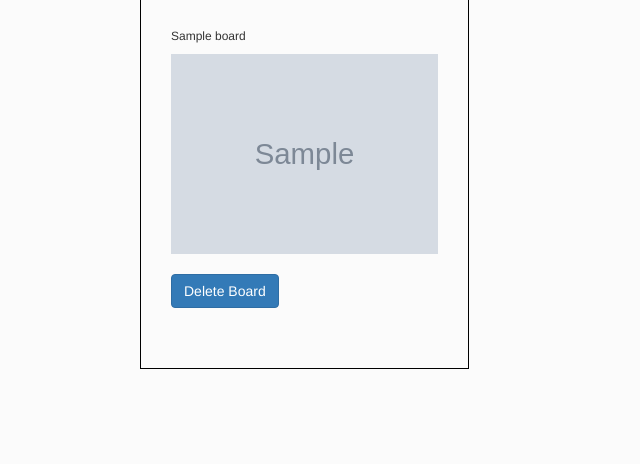
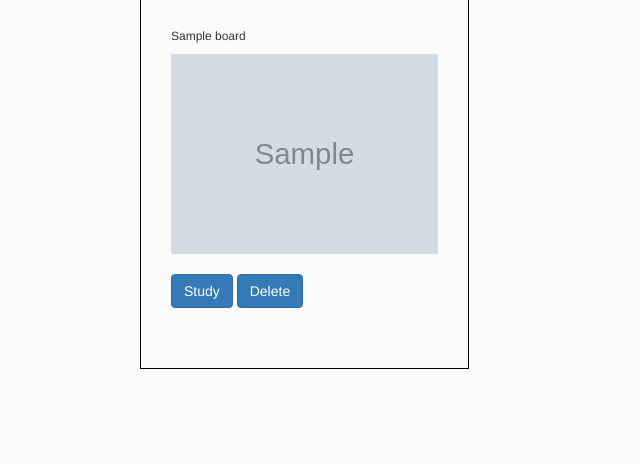
Before and after one commit to kelseyoo14/beautiful-lines, a Flask app: page /home in a window 1280 px wide. Shown: the part 355-819 px from the top of the page, without its empty margins (0-640 px from the left). Run offline with Flask 2, Linux system fonts and the light colour scheme; the visitor is signed in with stand-in values (Sample User, id 1); tables that the repository leaves empty hold one stand-in row (values such as "Sample post"); grey boxes marked "Sample" are stand-in pictures; some libraries are stand-ins or nearby versions.

Commit message:
study_board route and study.html form created

```diff
--- a/server.py
+++ b/server.py
@@ -309,6 +309,8 @@ def delete_board(board_id):
     return flaskredirect('/home')
 
 
+# FIX ME - Can't save a specific image to a board more than once
+# (shows ups more than once in boards_images table, but doesn't appear on page twice) why??
 # 12
 @app.route('/save_image', methods=['POST'])
 def save_image():
@@ -425,11 +427,15 @@ def create_image(board_id):
 
 
 # 16
-@app.route('/study_boards')
-def study_boards():
+@app.route('/study_board/<int:board_id>')
+def study_board(board_id):
     """Displays pins from board chosen by user at set time intervals to study"""
 
-    return render_template('study.html')
+    images = Board.query.get(board_id).images
+    # current_board = Board.query.filter(Board.board_id == board_id).first()
+
+    return render_template('study.html',
+                            images=images)
 
 
 # 17
--- a/templates/home.html
+++ b/templates/home.html
@@ -46,7 +46,8 @@
                     <li>{{ board['description'] }}</li>
                 {% endif %}
                 <br><br>
-                <a class="btn btn-primary" href="/delete_board/{{ board.board_id }}">Delete Board</a>
+                <a class="btn btn-primary" href="/study_board/{{ board.board_id }}">Study</a>
+                <a class="btn btn-primary" href="/delete_board/{{ board.board_id }}">Delete</a>
             </div>
         {% endfor %}
     </ul>
```
